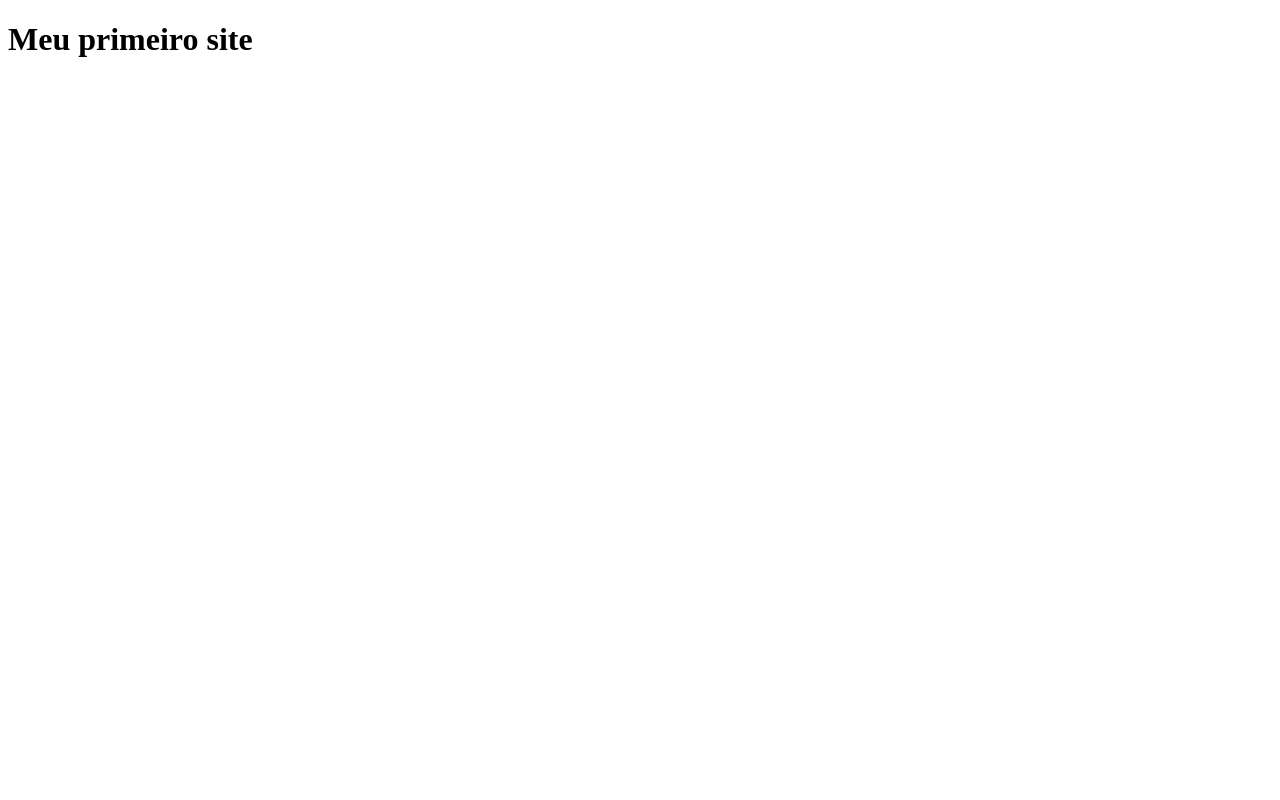
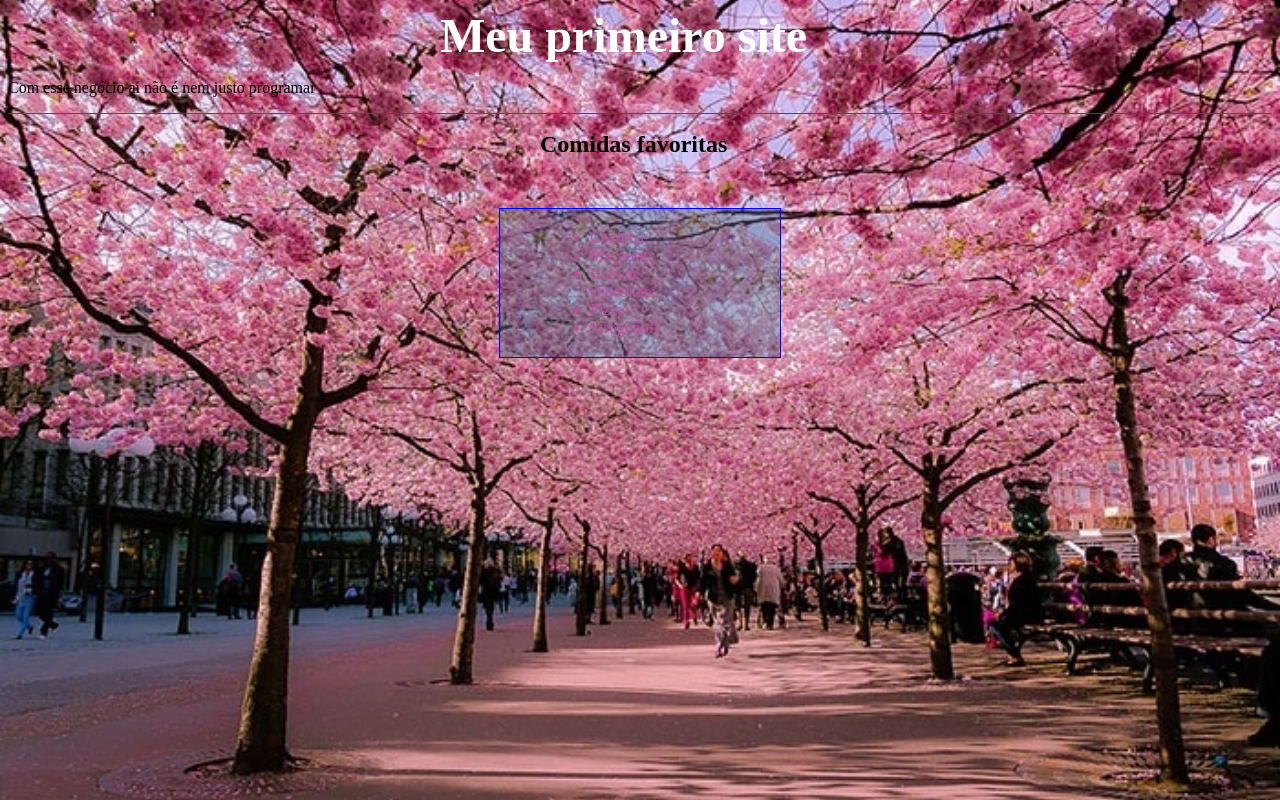
Before and after one commit to pronatec-ifpr/primeirosite, a plain HTML site: page index.html in a window 1280 px wide. Drawn offline with Linux system fonts and the light colour scheme.

Commit message:
aula 17/04/2017

```diff
--- /dev/null
+++ b/estilos.css
@@ -0,0 +1,45 @@
+body {
+  background-image: url("imagem_bonita.jpg");
+  background-repeat: no-repeat;
+  background-position: center;
+  background-attachment: fixed;
+  background-size: cover;
+}
+
+#titulo {
+  color: white;
+  font-size: 300%;
+  width: 400px;
+  margin: 0 auto;
+}
+
+hr {
+  display: block;
+  height: 1px;
+  border: 0;
+  border-top: 1px solid red;
+  margin: 1em 0;
+  padding: 0;
+}
+
+#titulo_comidas {
+  width: 200px;
+  margin: 0 auto;
+  margin-bottom: 50px;
+ }
+
+#comidas {
+  width: 200px;
+  margin: 0 auto;
+  border-style: solid;
+  border-width: 1px;
+  border-color: blue;
+  padding: 20px 40px;
+  background-color: rgba(43, 83, 125, 0.35);
+  color: rgba(198, 75, 156, 0.9);
+}
+
+#comidas li {
+  width: 100px;
+  margin: 0 auto;
+}
--- a/index.html
+++ b/index.html
@@ -3,8 +3,20 @@
   <head>
     <meta charset="utf-8">
     <title>Primeira Página HTML</title>
+    <link rel="stylesheet"
+    href="estilos.css">
   </head>
   <body>
-    <h1>Meu primeiro site</h1>
+    <h1 id="titulo">Meu primeiro site</h1>
+    <p>Com esse negócio aí não é nem justo programar</p>
+    <hr>
+    <h2 id="titulo_comidas">Comidas favoritas</h2>
+    <ul id="comidas">
+      <li>Coxinha;</li>
+      <li>Macarrão;</li>
+      <li>Bolo de chocolate;</li>
+      <li>Pizza;</li>
+      <li>Strogonoff</li>
+    </ul>
   </body>
 </html>
```
Also changed, not shown: imagem_bonita.jpg (added).
